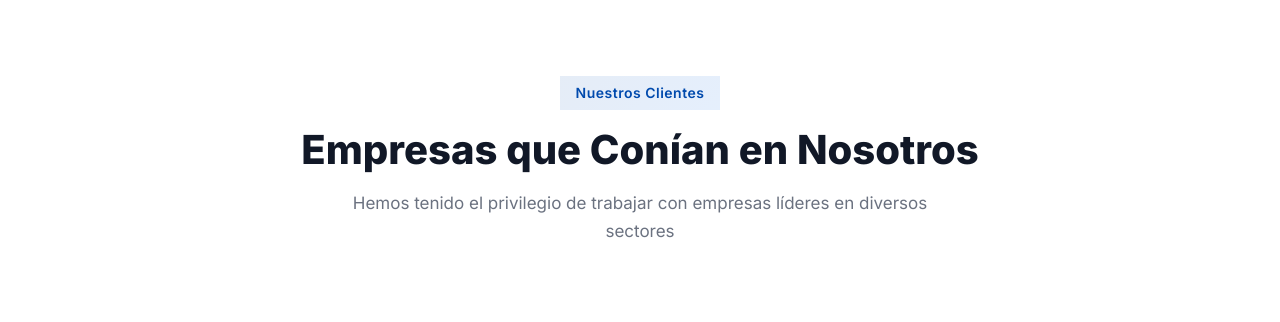
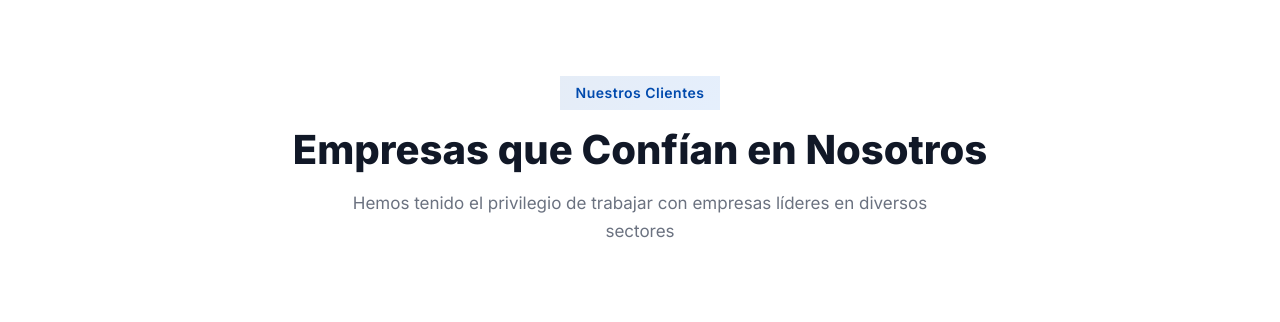
Before and after one commit to blackars/totalprotect, a plain HTML site: page index.html in a window 1280 px wide. Shown: the part 4380-4702 px from the top of the page. Drawn offline with Linux system fonts and the light colour scheme.

Commit message:
fix: corregir typo Confían en sección clientes

```diff
--- a/index.html
+++ b/index.html
@@ -366,7 +366,7 @@
         <div class="container">
             <div class="section-header">
                 <span class="section-tag">Nuestros Clientes</span>
-                <h2 class="section-title">Empresas que Conían en Nosotros</h2>
+                <h2 class="section-title">Empresas que Confían en Nosotros</h2>
                 <p class="section-description">Hemos tenido el privilegio de trabajar con empresas líderes en diversos sectores</p>
             </div>
 
```
